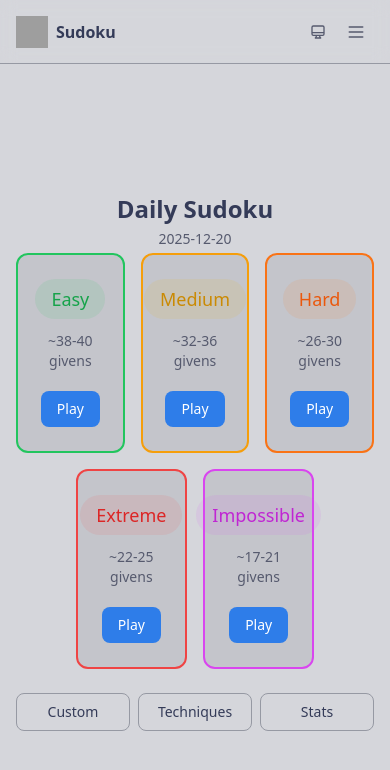
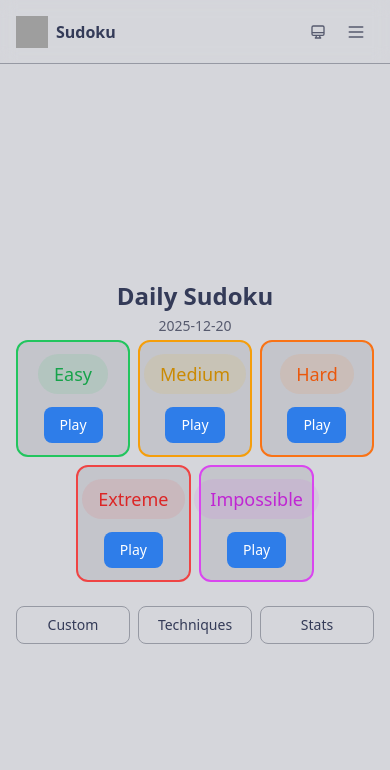
Before and after one commit to ThoDHa/sudoku, a React (Vite) app in the folder frontend/: page / in a window 390 px wide. Shown: the top 770 px of the page. Built offline with nearby package versions, Linux system fonts and the light colour scheme; grey boxes are pictures that could not be loaded.

Commit message:
refactor: simplify controls and difficulty cards with fluid scaling
- Controls: use CSS grid classes for fluid scaling
- DailyCard: remove givens hint, use fluid padding
- DifficultyGrid: simplify to use Difficulty[] array

```diff
--- a/frontend/src/components/Controls.tsx
+++ b/frontend/src/components/Controls.tsx
@@ -74,27 +74,15 @@ export default function Controls({
   const notesShowSelectedMuted = notesMode && isSolving
 
   return (
-    <div className="controls-container mt-5 sm:mt-6 flex flex-col items-center gap-2 sm:gap-2.5">
-      {/* 3x3 Digit Grid */}
-      <div className="flex flex-col gap-2 sm:gap-2.5">
-        {/* Row 1: Digits 1-3 */}
-        <div className="flex gap-2 sm:gap-2.5 justify-center">
-          {[1, 2, 3].map(renderDigitButton)}
-        </div>
-
-        {/* Row 2: Digits 4-6 */}
-        <div className="flex gap-2 sm:gap-2.5 justify-center">
-          {[4, 5, 6].map(renderDigitButton)}
-        </div>
-
-        {/* Row 3: Digits 7-9 */}
-        <div className="flex gap-2 sm:gap-2.5 justify-center">
-          {[7, 8, 9].map(renderDigitButton)}
-        </div>
+    <div className="controls-grid flex flex-col items-center">
+      {/* 3x3 Digit Grid - collapses to single row on very short screens */}
+      <div className="digit-grid">
+        {/* Default: 3x3 grid, Short screens: single row */}
+        {[1, 2, 3, 4, 5, 6, 7, 8, 9].map(renderDigitButton)}
       </div>
 
       {/* Single Row of 4 Action Buttons */}
-      <div className="flex gap-2 sm:gap-2.5 justify-center mt-2 sm:mt-3">
+      <div className="action-row flex justify-center">
         <button
           onClick={onNotesToggle}
           disabled={controlsDisabled}
@@ -129,7 +117,7 @@ export default function Controls({
           }`}
           title="Erase"
         >
-          <svg className="w-4 h-4 sm:w-5 sm:h-5" fill="none" viewBox="0 0 24 24" stroke="currentColor" strokeWidth={2}>
+          <svg fill="none" viewBox="0 0 24 24" stroke="currentColor" strokeWidth={2}>
             <path strokeLinecap="round" strokeLinejoin="round" d="M12 14l2-2m0 0l2-2m-2 2l-2-2m2 2l2 2M3 12l6.414-6.414a2 2 0 011.414-.586H19a2 2 0 012 2v10a2 2 0 01-2 2h-8.172a2 2 0 01-1.414-.586L3 12z" />
           </svg>
         </button>
@@ -141,7 +129,7 @@ export default function Controls({
           className="control-action-btn-compact bg-btn-bg text-foreground disabled:opacity-40 disabled:cursor-not-allowed"
           title="Undo"
         >
-          <svg className="w-4 h-4 sm:w-5 sm:h-5" fill="none" viewBox="0 0 24 24" stroke="currentColor" strokeWidth={2}>
+          <svg fill="none" viewBox="0 0 24 24" stroke="currentColor" strokeWidth={2}>
             <path strokeLinecap="round" strokeLinejoin="round" d="M3 10h10a5 5 0 015 5v2M3 10l4-4m-4 4l4 4" />
           </svg>
         </button>
@@ -153,7 +141,7 @@ export default function Controls({
           className="control-action-btn-compact bg-btn-bg text-foreground disabled:opacity-40 disabled:cursor-not-allowed"
           title="Redo"
         >
-          <svg className="w-4 h-4 sm:w-5 sm:h-5" fill="none" viewBox="0 0 24 24" stroke="currentColor" strokeWidth={2}>
+          <svg fill="none" viewBox="0 0 24 24" stroke="currentColor" strokeWidth={2}>
             <path strokeLinecap="round" strokeLinejoin="round" d="M21 10h-10a5 5 0 00-5 5v2M21 10l-4-4m4 4l-4 4" />
           </svg>
         </button>
--- a/frontend/src/components/DailyCard.tsx
+++ b/frontend/src/components/DailyCard.tsx
@@ -3,7 +3,6 @@ import DifficultyBadge from './DifficultyBadge'
 
 interface DailyCardProps {
   difficulty: Difficulty
-  givensHint: string
   selected: boolean
   onPlay: () => void
 }
@@ -57,9 +56,9 @@ const selectedBorders: Record<Difficulty, string> = {
   custom: 'border-purple-500 dark:border-purple-400',
 }
 
-export default function DailyCard({ difficulty, givensHint, selected, onPlay }: DailyCardProps) {
+export default function DailyCard({ difficulty, selected, onPlay }: DailyCardProps) {
   const colors = difficultyColors[difficulty]
-  const baseClasses = 'rounded-xl border-2 p-6 transition-all duration-200 cursor-pointer focus:outline-none'
+  const baseClasses = 'daily-card rounded-xl border-2 transition-all duration-200 cursor-pointer focus:outline-none'
 
   const bgClass = colors.bg
   const borderClass = selected ? selectedBorders[difficulty] : colors.border
@@ -69,10 +68,9 @@ export default function DailyCard({ difficulty, givensHint, selected, onPlay }:
   return (
     <button
       onClick={onPlay}
-      className={`${baseClasses} ${bgClass} ${borderClass} ${hoverClass} ${ringClass} flex flex-col items-center justify-center gap-3`}
+      className={`${baseClasses} ${bgClass} ${borderClass} ${hoverClass} ${ringClass} flex flex-col items-center justify-center`}
     >
       <DifficultyBadge difficulty={difficulty} size="lg" />
-      <p className="text-sm text-foreground-muted">{givensHint} givens</p>
       <span className="mt-2 rounded-lg bg-accent px-4 py-2 text-sm font-medium text-btn-active-text hover:opacity-90">
         Play
       </span>
--- a/frontend/src/components/DifficultyGrid.tsx
+++ b/frontend/src/components/DifficultyGrid.tsx
@@ -9,12 +9,12 @@ interface DifficultyGridProps {
   routePrefix?: string // '/p' for daily, '/game' for practice
 }
 
-const difficulties: { key: Difficulty; givensHint: string }[] = [
-  { key: 'easy', givensHint: '~38-40' },
-  { key: 'medium', givensHint: '~32-36' },
-  { key: 'hard', givensHint: '~26-30' },
-  { key: 'extreme', givensHint: '~22-25' },
-  { key: 'impossible', givensHint: '~17-21' },
+const difficulties: Difficulty[] = [
+  'easy',
+  'medium',
+  'hard',
+  'extreme',
+  'impossible',
 ]
 
 export default function DifficultyGrid({ seed, lastSelected, onSelect, routePrefix = '/p' }: DifficultyGridProps) {
@@ -26,26 +26,24 @@ export default function DifficultyGrid({ seed, lastSelected, onSelect, routePref
   }
 
   return (
-    <div className="flex flex-col gap-4">
+    <div className="difficulty-grid flex flex-col">
       {/* Top row: Easy, Medium, Hard */}
-      <div className="grid grid-cols-3 gap-4">
-        {difficulties.slice(0, 3).map(({ key, givensHint }) => (
+      <div className="grid grid-cols-3 gap-[inherit]">
+        {difficulties.slice(0, 3).map((key) => (
           <DailyCard
             key={key}
             difficulty={key}
-            givensHint={givensHint}
             selected={lastSelected === key}
             onPlay={() => handlePlay(key)}
           />
         ))}
       </div>
       {/* Bottom row: Expert, Impossible (centered) */}
-      <div className="grid grid-cols-2 gap-4 mx-auto w-2/3">
-        {difficulties.slice(3).map(({ key, givensHint }) => (
+      <div className="grid grid-cols-2 gap-[inherit] mx-auto w-2/3">
+        {difficulties.slice(3).map((key) => (
           <DailyCard
             key={key}
             difficulty={key}
-            givensHint={givensHint}
             selected={lastSelected === key}
             onPlay={() => handlePlay(key)}
           />
```
